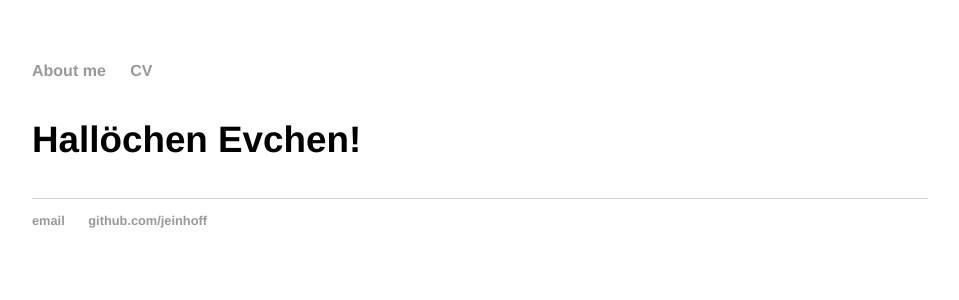
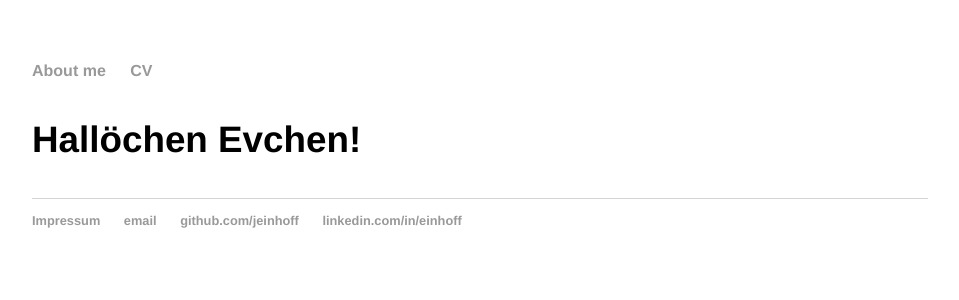
Before and after one commit to jeinhoff/jeinhoff.github.io, a Jekyll site: the page built from index.html, in a window 1280 px wide. Shown: the top 300 px of the page, without its empty margins (160-1119 px from the left). Built offline with Jekyll 4.4.1, drawn with Linux system fonts in a browser that asks for light colours.

Commit message:
Update default.html

```diff
--- a/_layouts/default.html
+++ b/_layouts/default.html
@@ -24,8 +24,10 @@
 
   <footer>
    <ul>
+   <li><a href="/Impressum">Impressum</a></li>
    <li><a href="mailto:jlein@postoe.de">email</a></li>
    <li><a href="https://github.com/jeinhoff">github.com/jeinhoff</a></li>
+   <li><a href="https://www.linkedin.com/in/einhoff/">linkedin.com/in/einhoff</a></li>
    </ul>
   </footer>
   </body>
```
